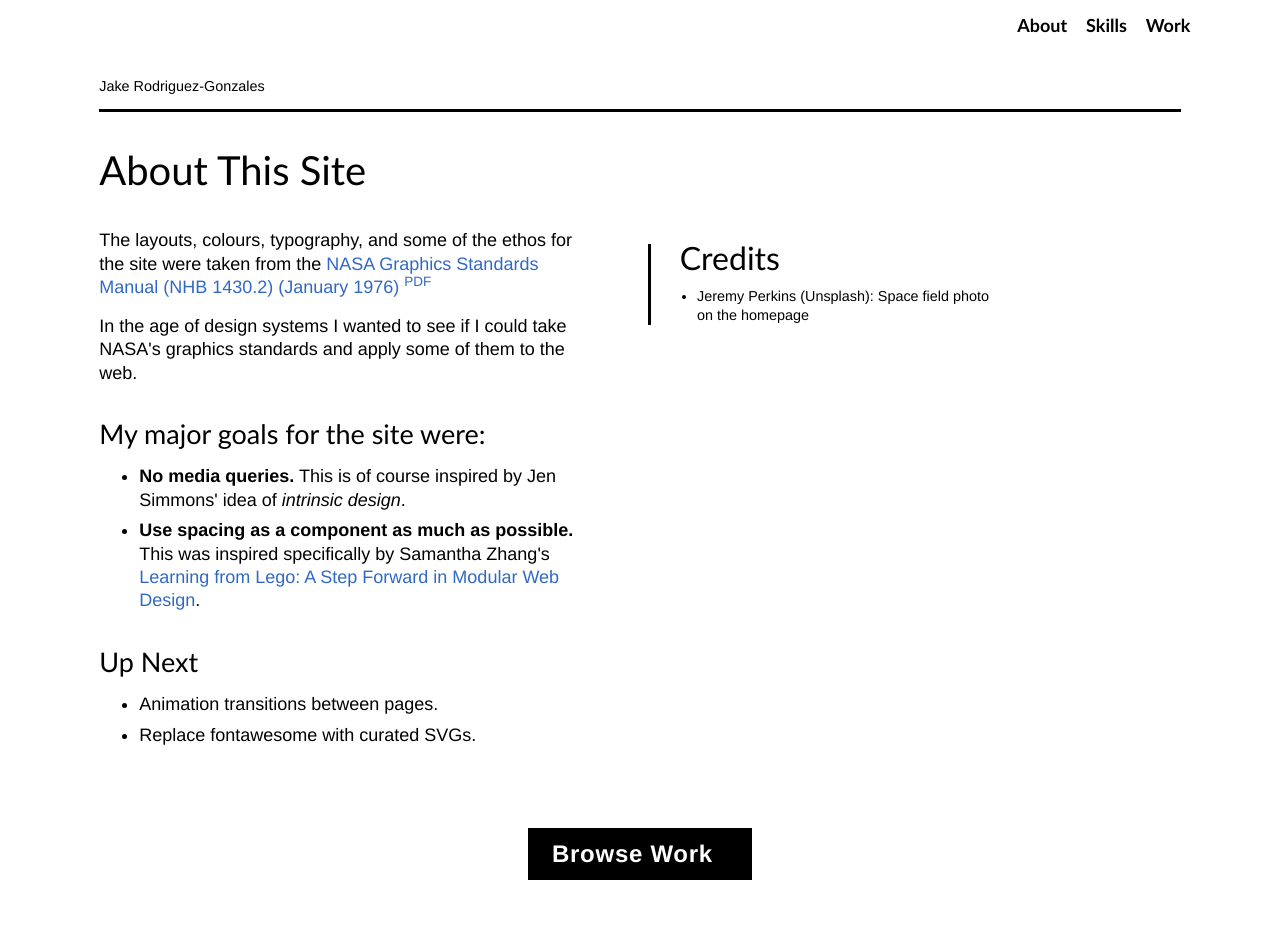
After one commit to JakeGonzales/jakegonzales.com, a Rails app: page /about-site in a window 1280 px wide. The commit adds this page. Run offline with Rails 7, Linux system fonts and the light colour scheme; some libraries are stand-ins or nearby versions; some web fonts are replaced.

Commit message:
Add about site page and link to it in work

```diff
--- /dev/null
+++ b/app/views/pages/about_site.html.erb
@@ -0,0 +1,58 @@
+<% content_for :body_class, "about-site work-single" %>
+<% content_for :title, "About This Site" %>
+<% content_for :description, "Details about how this site was built and any credits." %>
+
+<%= render 'shared/work_before' %>
+
+
+<header class="c-work-single__header u-spacers">
+        <div class="u-space-md">
+          <div class="c-article__page-topper">
+            Jake Rodriguez-Gonzales
+          </div>
+        </div>
+        <div class="u-space-stack-lg">
+          <h1 class="c-work-single__title">About This Site</h1>
+          <section class="c-work-single__description">
+            <p></p>
+          </section>
+        </div>
+      </header>
+
+
+      <main class="c-work-single__main u-spacers">
+
+        <div class="l__g-2col">
+
+          <div class="u-space u-max-width-copy">
+            <p>The layouts, colours, typography, and some of the ethos for the site were taken from the <a href="https://www.nasa.gov/sites/default/files/atoms/files/nasa_graphics_manual_nhb_1430-2_jan_1976.pdf" title="">NASA Graphics Standards Manual (NHB 1430.2) (January 1976) <sup>PDF</sup></a></p>
+            <p>In the age of design systems I wanted to see if I could take NASA's graphics standards and apply some of them to the web.</p>
+
+            <h2>My major goals for the site were:</h2>
+            <ul>
+              <li><strong>No media queries.</strong> This is of course inspired by Jen Simmons' idea of <em>intrinsic design</em>.</li>
+              <li><strong>Use spacing as a component as much as possible.</strong> This was inspired specifically by Samantha Zhang's <a href="https://alistapart.com/article/learning-from-lego-a-step-forward-in-modular-web-design" title="Learning from Lego: A Step Forward in Modular Web Design">Learning from Lego: A Step Forward in Modular Web Design</a>.</li>
+            </ul>
+
+            <h2>Up Next</h2>
+            <ul>
+              <li>Animation transitions between pages.</li>
+              <li>Replace fontawesome with curated SVGs.</li>
+            </ul>
+          </div>
+
+          <div class="u-space-md">
+            <aside class="c-article__colophon">
+              <h1>Credits</h1>
+              <ul>
+                <li>Jeremy Perkins (Unsplash): Space field photo on the homepage</li>
+              </ul>
+            </aside>
+          </div>
+
+        </div>
+
+      </main>
+
+
+<%= render 'shared/work_after' %>
--- a/app/views/pages/work.html.erb
+++ b/app/views/pages/work.html.erb
@@ -229,6 +229,10 @@
         <i class="[ c-button-icon__icon ] fa fa-arrow-left"></i>
         <span class="[ c-button-icon__text ]">Skills</span>
       <% end %>
+      <%= link_to about_site_path, class: '[ c-button c-button-icon ]' do %>
+        <i class="[ c-button-icon__icon ] fa fa-arrow-right"></i>
+        <span class="[ c-button-icon__text ]">About This Site</span>
+      <% end %>
     </div>
 
   </div>
--- a/config/routes.rb
+++ b/config/routes.rb
@@ -6,8 +6,9 @@ Rails.application.routes.draw do
   root to: 'pages#home', as: 'about'
 
   # Static Pages
-  get '/skills',      to: 'pages#skills',   as: 'skills'
-  get '/work',        to: 'pages#work',     as: 'work'
+  get '/skills',        to: 'pages#skills',         as: 'skills'
+  get '/work',          to: 'pages#work',           as: 'work'
+  get '/about-site',    to: 'pages#about_site',     as: 'about_site'
 
   # Work Items
   get '/work/muh-invite-case-study',      to: 'work#muh_invite',  as: 'work_muh_invite'
```
Also changed, not shown: 1 other file.
